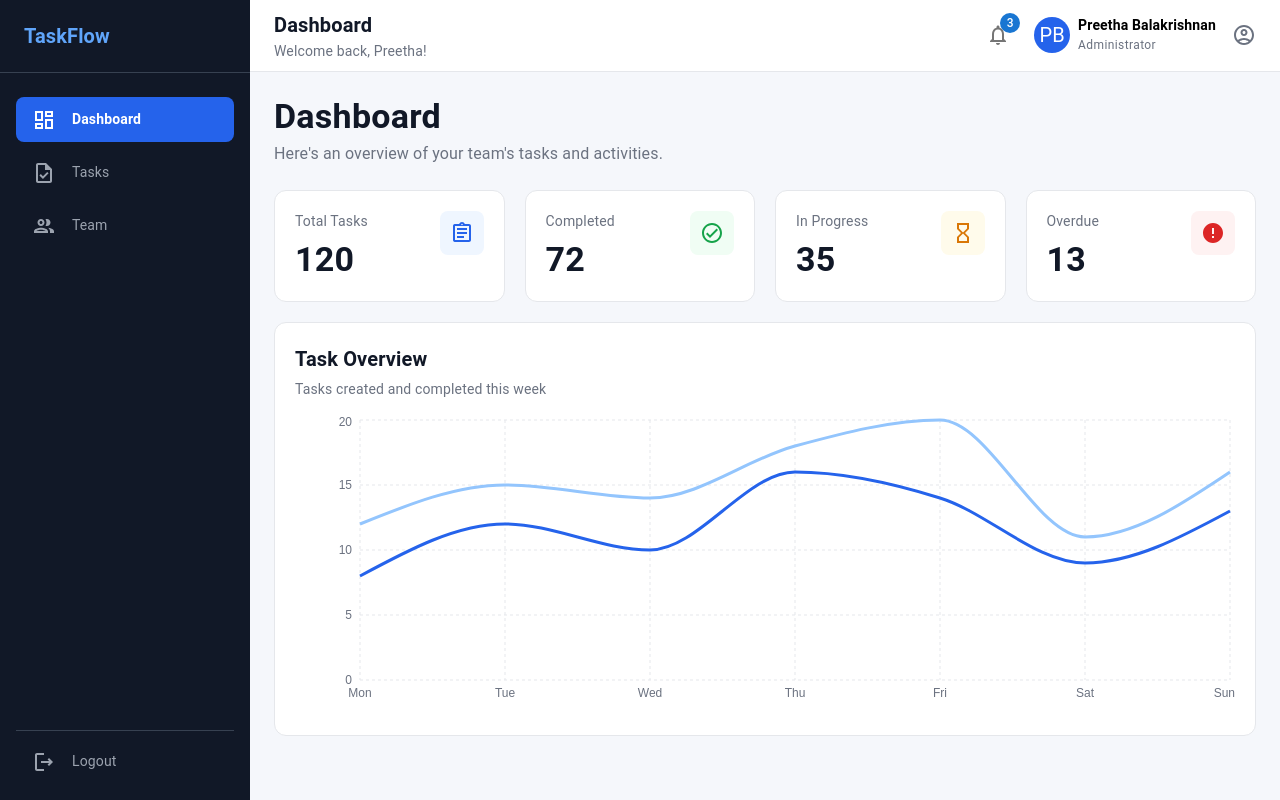
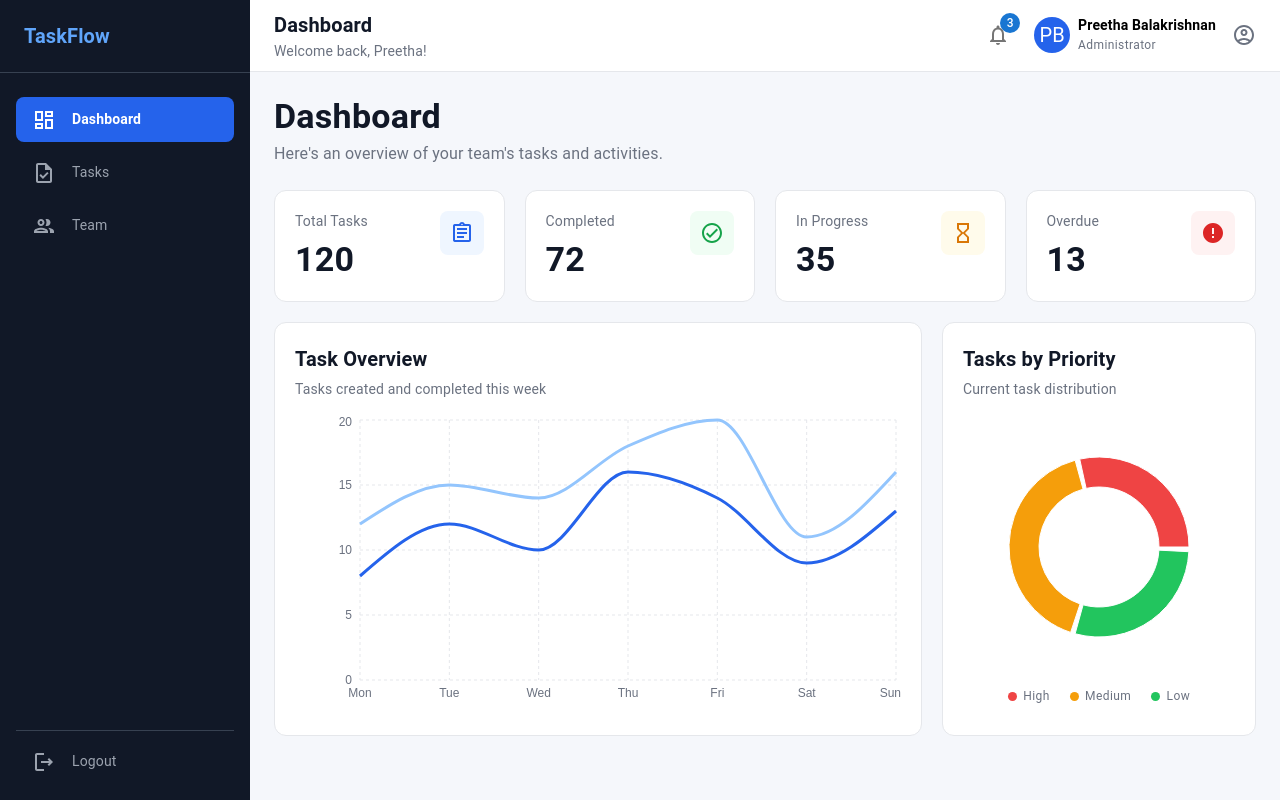
Before and after one commit to preetha-pb/task-team-management-dashboard, a React (Vite) app: page /dashboard in a window 1280 px wide. Built offline with nearby package versions, Linux system fonts and the light colour scheme.

Commit message:
feat: add task priority chart

```diff
--- /dev/null
+++ b/src/components/dashboard/PriorityChart.tsx
@@ -0,0 +1,137 @@
+import {
+  Cell,
+  Pie,
+  PieChart,
+  ResponsiveContainer,
+  Tooltip,
+} from "recharts";
+
+import { Box, Card, Typography } from "@mui/material";
+
+interface PriorityData {
+  name: string;
+  value: number;
+  color: string;
+}
+
+const data: PriorityData[] = [
+  {
+    name: "High",
+    value: 35,
+    color: "#ef4444",
+  },
+  {
+    name: "Medium",
+    value: 50,
+    color: "#f59e0b",
+  },
+  {
+    name: "Low",
+    value: 35,
+    color: "#22c55e",
+  },
+];
+
+const PriorityChart = () => {
+  return (
+    <Card
+      elevation={0}
+      sx={{
+        border: "1px solid #e5e7eb",
+        borderRadius: 3,
+        p: 2.5,
+        height: "100%",
+      }}
+    >
+      <Typography
+        variant="h6"
+        sx={{
+          fontWeight: 600,
+          color: "#111827",
+        }}
+      >
+        Tasks by Priority
+      </Typography>
+
+      <Typography
+        variant="body2"
+        sx={{
+          color: "#6b7280",
+          mt: 0.5,
+        }}
+      >
+        Current task distribution
+      </Typography>
+
+      <Box
+        sx={{
+          width: "100%",
+          height: 280,
+          mt: 1,
+        }}
+      >
+        <ResponsiveContainer width="100%" height="100%">
+          <PieChart>
+            <Pie
+              data={data}
+              dataKey="value"
+              nameKey="name"
+              cx="50%"
+              cy="50%"
+              innerRadius={60}
+              outerRadius={90}
+              paddingAngle={3}
+            >
+              {data.map((item) => (
+                <Cell
+                  key={item.name}
+                  fill={item.color}
+                />
+              ))}
+            </Pie>
+
+            <Tooltip />
+          </PieChart>
+        </ResponsiveContainer>
+      </Box>
+
+      <Box
+        sx={{
+          display: "flex",
+          justifyContent: "center",
+          gap: 2.5,
+          flexWrap: "wrap",
+        }}
+      >
+        {data.map((item) => (
+          <Box
+            key={item.name}
+            sx={{
+              display: "flex",
+              alignItems: "center",
+              gap: 0.8,
+            }}
+          >
+            <Box
+              sx={{
+                width: 9,
+                height: 9,
+                borderRadius: "50%",
+                backgroundColor: item.color,
+              }}
+            />
+
+            <Typography
+              variant="caption"
+              sx={{ color: "#6b7280" }}
+            >
+              {item.name}
+            </Typography>
+          </Box>
+        ))}
+      </Box>
+    </Card>
+  );
+};
+
+export default PriorityChart;
--- a/src/pages/Dashboard/Dashboard.tsx
+++ b/src/pages/Dashboard/Dashboard.tsx
@@ -10,6 +10,8 @@ import { Box, Grid, Typography } from "@mui/material";
 
 import StatCard from "../../components/dashboard/StatCard";
 import TaskOverviewChart from "../../components/dashboard/TaskOverviewChart";
+import PriorityChart from "../../components/dashboard/PriorityChart";
+
 
 
 const Dashboard = () => {
@@ -80,8 +82,17 @@ const Dashboard = () => {
       </Grid>
 
       <Box sx={{ mt: 2.5 }}>
-        <TaskOverviewChart />
+        <Grid container spacing={2.5}>
+          <Grid size={{ xs: 12, md: 8 }}>
+            <TaskOverviewChart />
+          </Grid>
+
+          <Grid size={{ xs: 12, md: 4 }}>
+            <PriorityChart />
+          </Grid>
+        </Grid>
       </Box>
+
 
     </Box>
   );
```
Also changed, not shown: src/types/task.ts (deleted, +0 -15 lines), src/types/user.ts (deleted, +0 -9 lines).
